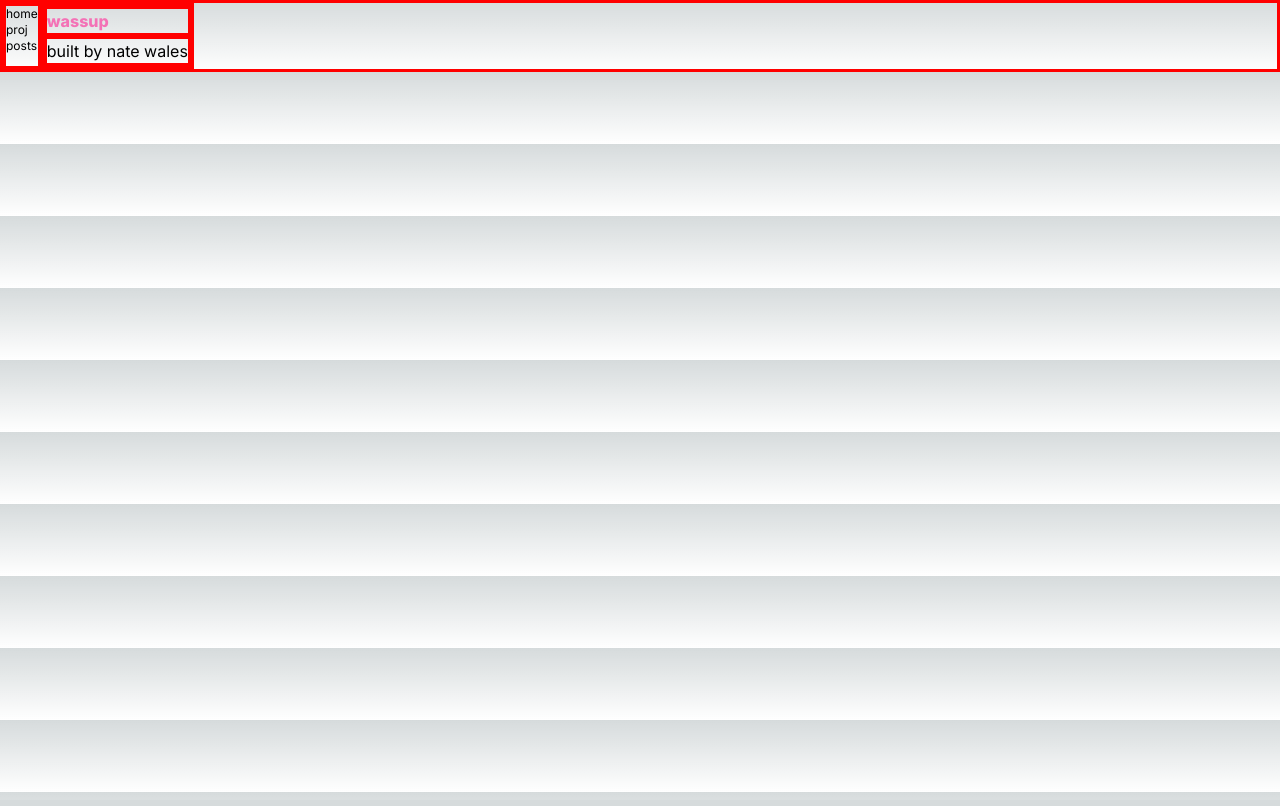
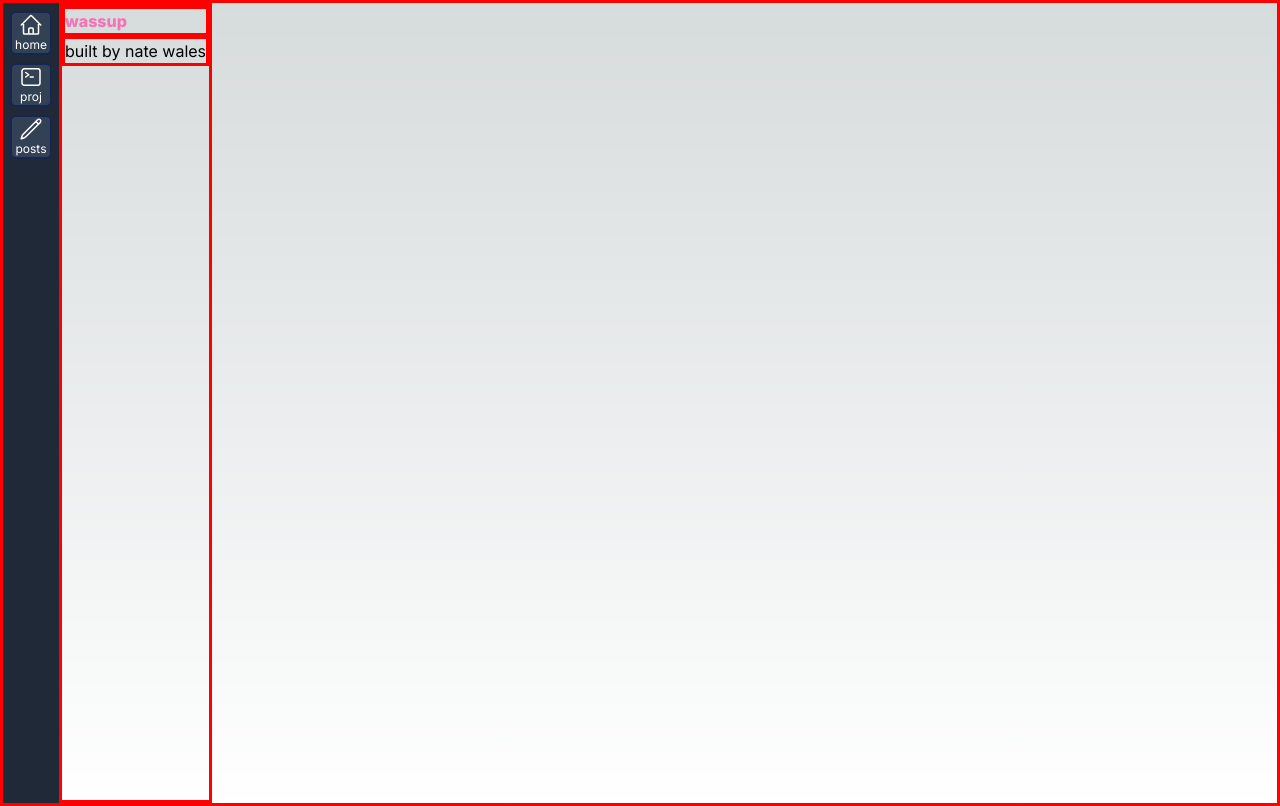
Before and after one commit to nathan-wales/natewales.dev, a Next.js app: page / in a window 1280 px wide. Built offline with nearby package versions, Linux system fonts and the light colour scheme.

Commit message:
styled sidebar

```diff
--- a/app/sidebar.tsx
+++ b/app/sidebar.tsx
@@ -1,11 +1,35 @@
 import Link from "next/link"
 
+//TODO Eventually wrap each item in round box
 export default function SideBar() {
   return (
-    <div className="flex flex-col text-xs">
-      <Link href="/">home</Link>
-      <Link href="/projects">proj</Link>
-      <Link href="/posts">posts</Link>
-    </div>
+    <nav className="flex flex-col text-xs bg-gray-800 text-white items-start h-screen w-14">
+      <ul className="w-3/4 mx-auto space-y-2">
+        <li className="flex flex-col text-center rounded-md bg-slate-700 border-blue-950 border-2 mt-2" >
+          <Link href="/">
+            <svg xmlns="http://www.w3.org/2000/svg" fill="none" strokeWidth={1.5} stroke="currentColor" className="w-6 h-6 m-auto">
+              <path strokeLinecap="round" strokeLinejoin="round" d="M2.25 12l8.954-8.955c.44-.439 1.152-.439 1.591 0L21.75 12M4.5 9.75v10.125c0 .621.504 1.125 1.125 1.125H9.75v-4.875c0-.621.504-1.125 1.125-1.125h2.25c.621 0 1.125.504 1.125 1.125V21h4.125c.621 0 1.125-.504 1.125-1.125V9.75M8.25 21h8.25" />
+            </svg>
+            <p>home</p>
+          </Link>
+        </li>
+        <li className="flex flex-col text-center rounded-md bg-slate-700 border-blue-950 border-2">
+          <Link href="/projects">
+            <svg xmlns="http://www.w3.org/2000/svg" fill="none" strokeWidth={1.5} stroke="currentColor" className="w-6 h-6 m-auto">
+              <path strokeLinecap="round" strokeLinejoin="round" d="M6.75 7.5l3 2.25-3 2.25m4.5 0h3m-9 8.25h13.5A2.25 2.25 0 0021 18V6a2.25 2.25 0 00-2.25-2.25H5.25A2.25 2.25 0 003 6v12a2.25 2.25 0 002.25 2.25z" />
+            </svg>
+            <p>proj</p>
+          </Link>
+        </li>
+        <li className="flex flex-col text-center rounded-md bg-slate-700 border-blue-950 border-2">
+          <Link href="/posts">
+            <svg xmlns="http://www.w3.org/2000/svg" fill="none" strokeWidth={1.5} stroke="currentColor" className="w-6 h-6 m-auto">
+              <path strokeLinecap="round" strokeLinejoin="round" d="M16.862 4.487l1.687-1.688a1.875 1.875 0 112.652 2.652L6.832 19.82a4.5 4.5 0 01-1.897 1.13l-2.685.8.8-2.685a4.5 4.5 0 011.13-1.897L16.863 4.487zm0 0L19.5 7.125" />
+            </svg>
+            <p>posts</p>
+          </Link>
+        </li>
+      </ul>
+    </nav>
   )
 }
```
